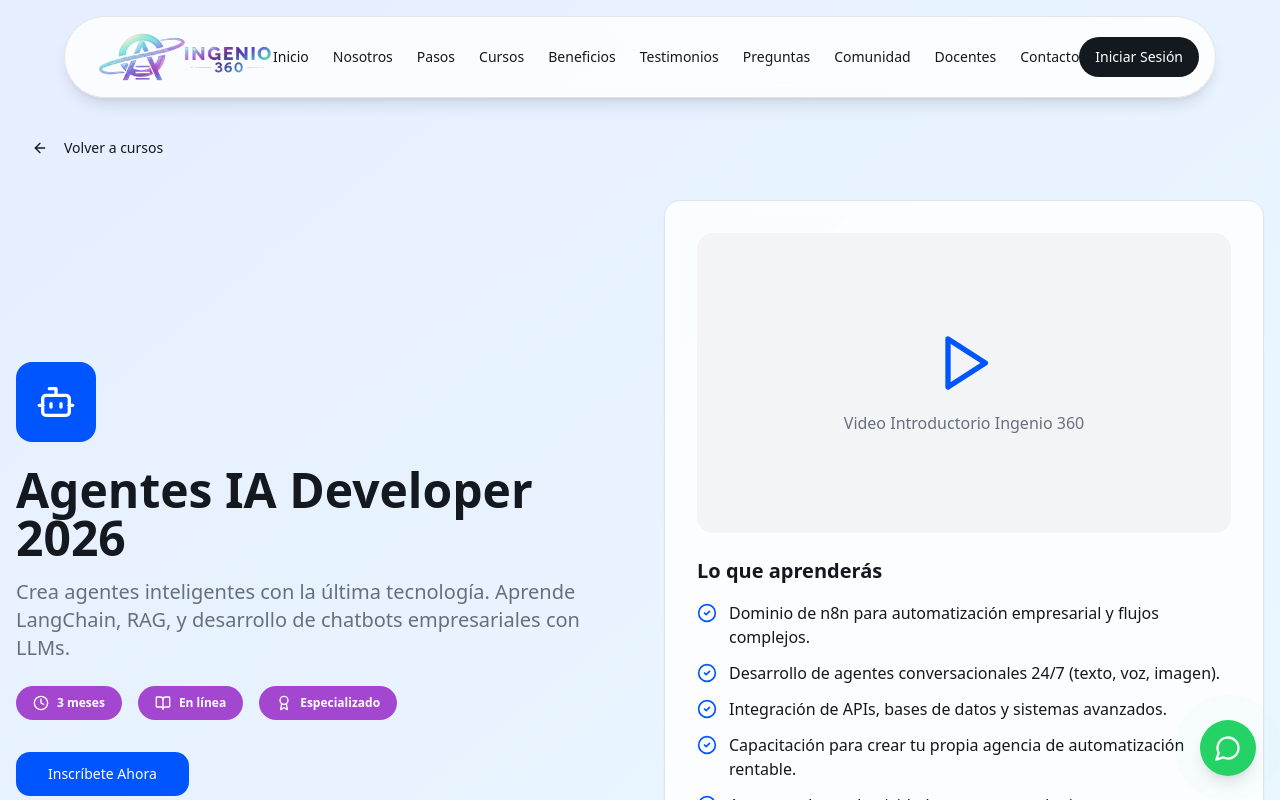
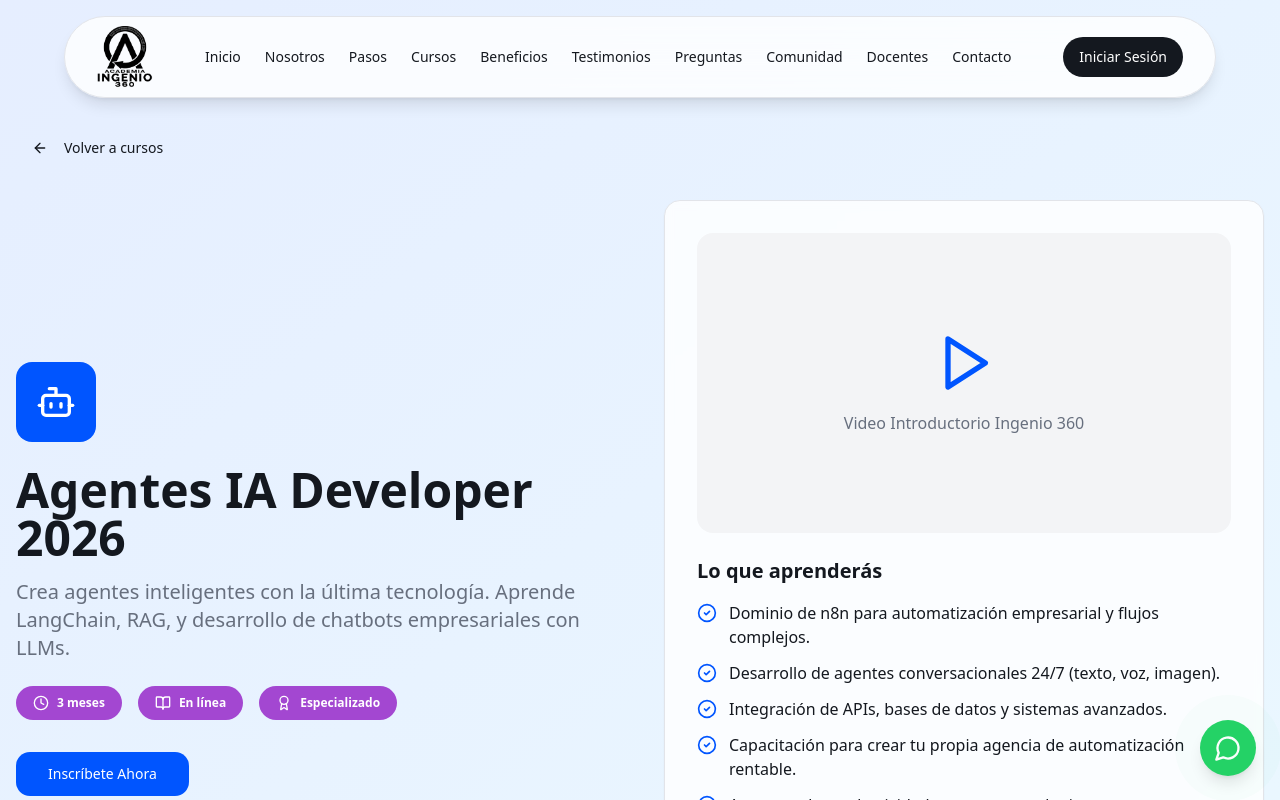
Before and after one commit to ingeniovmv3-cmd/tornasol-academy-showcase, a React (Vite) app: page /course/agentes-ia in a window 1280 px wide. Shown: the top 800 px of the page. Built offline with nearby package versions, Linux system fonts and the light colour scheme; the HTML template or start-up script is replaced by a standard one.

Commit message:
Completed change logo

```diff
--- a/src/components/Footer.tsx
+++ b/src/components/Footer.tsx
@@ -129,9 +129,9 @@ const Footer = () => {
             }`}
             style={{ animationDelay: "0.1s" }}
           >
-            <div className="flex items-center gap-2 mb-4">
-              <div className="w-52 h-10 rounded-xl  flex items-center justify-center">
-                <img src="/Logo3.png" alt="" />
+            <div className="flex items-center gap-2 mb-16">
+              <div className="w-28 lg:w-32 h-10 rounded-xl  flex items-center justify-center">
+                <img src="/INGENIO360academiaPOSITIVOsinfondo.png" alt="" />
               </div>
             </div>
             <p className="text-muted-foreground mb-6 max-w-sm">
--- a/src/components/Navbar.tsx
+++ b/src/components/Navbar.tsx
@@ -29,8 +29,11 @@ const Navbar = () => {
             className="flex items-center gap-2 cursor-pointer"
             onClick={() => scrollToSection("hero")}
           >
-            <div className="w-28 lg:w-44 h-10 rounded-xl flex items-center justify-center">
-              <img src="/Logo3.png" alt="Logo Ingenio 360" />
+            <div className="w-14 lg:w-22 h-10 rounded-xl flex items-center justify-center">
+              <img
+                src="/INGENIO360academiaPOSITIVOsinfondo.png"
+                alt="Logo Ingenio 360"
+              />
             </div>
           </div>
 
```
Also changed, not shown: public/INGENIO360academiaPOSITIVOsinfondo.png (added).
